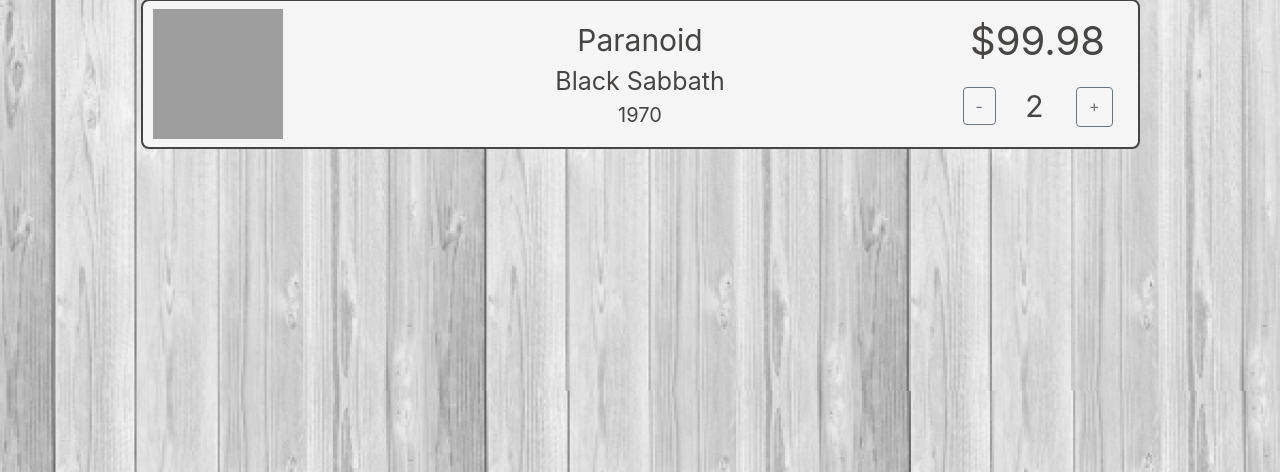
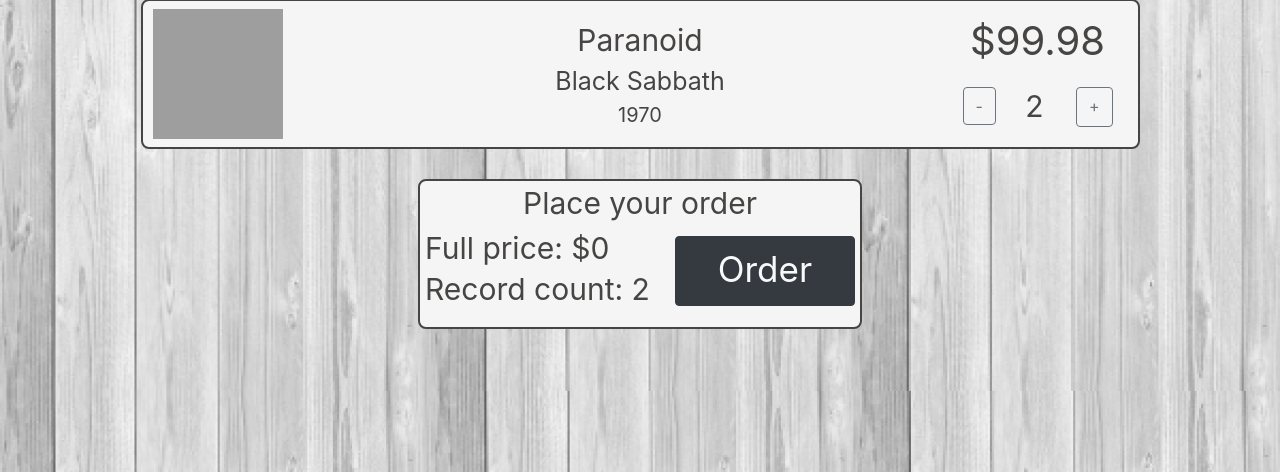
Before and after one commit to RiffLesss/record_shop, a Flask app: page /cart in a window 1280 px wide. Shown: the part 328-800 px from the top of the page. Run offline with Flask 2, Linux system fonts and the light colour scheme; a user stored in the database is signed in; data comes from the database, SQL or seed files in the repository; both versions use the stored data as it was after the commit; some libraries are stand-ins or nearby versions; grey boxes are pictures that could not be loaded.

Commit message:
Main page 1.0 DB update Order button in /cart

```diff
--- a/Main.py
+++ b/Main.py
@@ -100,7 +100,8 @@
     def cart():
         cart = session.query(Cart).get(current_user.id)
         cart_products = session.query(Cart_Product).filter(Cart_Product.cart_id == cart.id)
-        return render_template('cart.html', title='Cart', cart_products=cart_products)
+        product_count = session.query(Cart_Product).filter(Cart_Product.cart_id == cart.id).count()
+        return render_template('cart.html', title='Cart', cart_products=cart_products, product_count=product_count)
 
     @login_manager.user_loader
     def load_user(user_id):
--- a/static/css/cart_light.css
+++ b/static/css/cart_light.css
@@ -109,3 +109,49 @@
     top: -8px;
     left: 27px
 }
+
+.order-div {
+    margin: 0 auto;
+    align: center;
+    background: #f5f5f5;
+    width: 40%;
+    height: 150px;
+    border-radius: 8px;
+    border: 2px solid #464544;
+}
+
+.text-order-div {
+    position: relative;
+    left: 5px;
+    font-size: 30px;
+    display: flex;
+    flex-direction: column;
+    color: #464544
+}
+
+.order-words {
+    font-size: 30px;
+    color: #464544;
+    text-align: center;
+    margin-bottom: -20px
+}
+
+.order-btn {
+    width: 180px;
+    height: 70px;
+    position: relative;
+    right: -30px;
+    top: 30px;
+    font-size: 35px;
+    color: #white
+}
+
+.text_btn {
+    display: flex;
+    flex-direction: row;
+}
+
+.sum-price {
+    position: relative;
+    bottom: -20px
+}
--- a/templates/base.html
+++ b/templates/base.html
@@ -52,7 +52,7 @@
                     <li>
                         <form class="form-inline my-2 my-lg-0 right" id="search">
                             <input class="form-control mr-sm-2" type="search" placeholder="Search" aria-label="Search">
-                            <a class="btn btn-outline-secondary my-2 my-sm-0" href="/year/" type="submit">Search</a>
+                            <a class="btn btn-outline-secondary my-2 my-sm-0" href="" type="submit">Search</a>
                         </form>
                     </li>
                     <li class="dd">
--- a/templates/cart.html
+++ b/templates/cart.html
@@ -1,4 +1,6 @@
 {% extends "base.html" %}
+
+{% set sum_price = 0 %}
 
 {% block content %}
 {% if current_user.is_authenticated and current_user.dark_theme %}
@@ -36,5 +38,19 @@
         </div>
     </li>
     {% endfor %}
+    <div class="order-div">
+        <p class="order-words">Place your order</p>
+        <div class="text_btn">
+            <div class="text-order-div">
+                <p class="sum-price">Full price: ${{ sum_price }}</p>
+                <p class="product-count">Record count: {{product_count}}</p>
+            </div>
+            {% if current_user.is_authenticated and current_user.dark_theme %}
+                <a class="btn btn-light order-btn">Order</a>
+            {% else %}
+                <a class="btn btn-dark text-light order-btn">Order</a>
+            {% endif %}
+        </div>
+    </div>
 </div>
 {% endblock %}
```
Also changed, not shown: static/css/cart_dark.css (+45 -0 lines), static/css/main_page_dark.css (+25 -9 lines), static/css/main_page_light.css (+24 -8 lines), templates/index.html (+9 -7 lines), db/shop.db.
